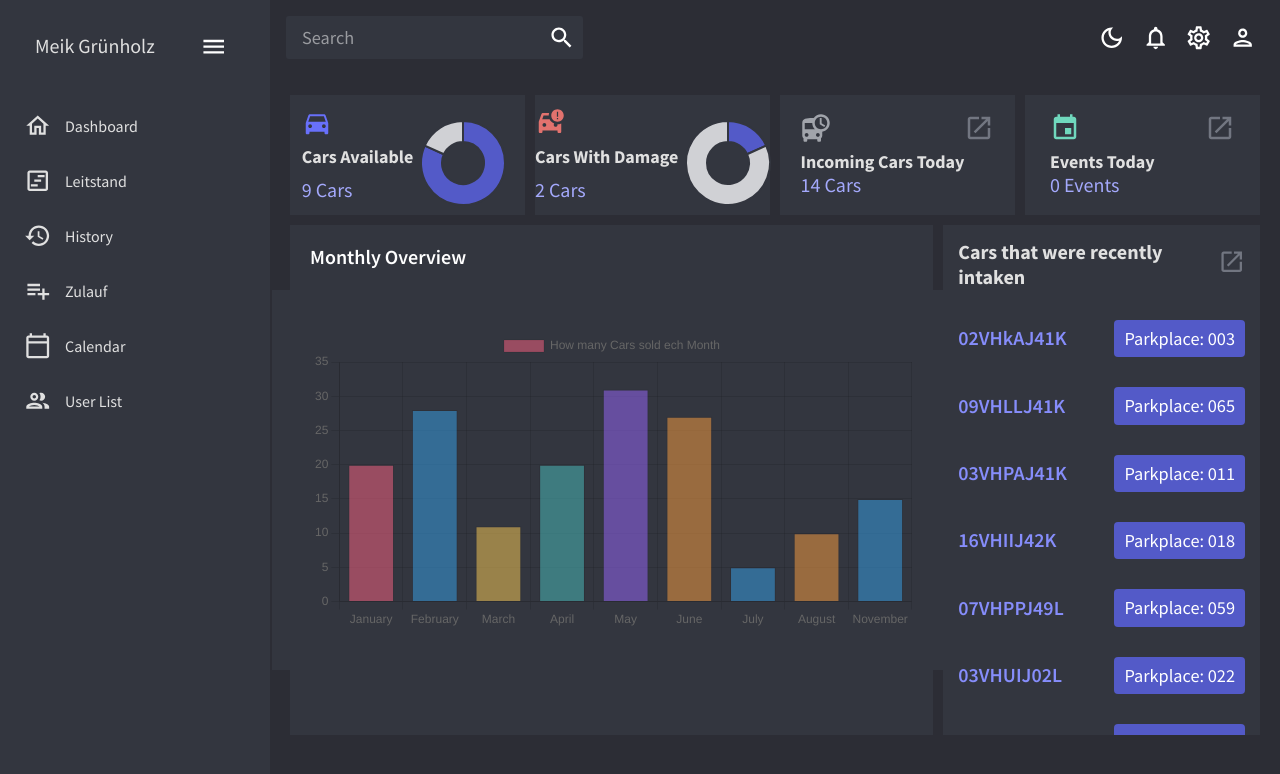
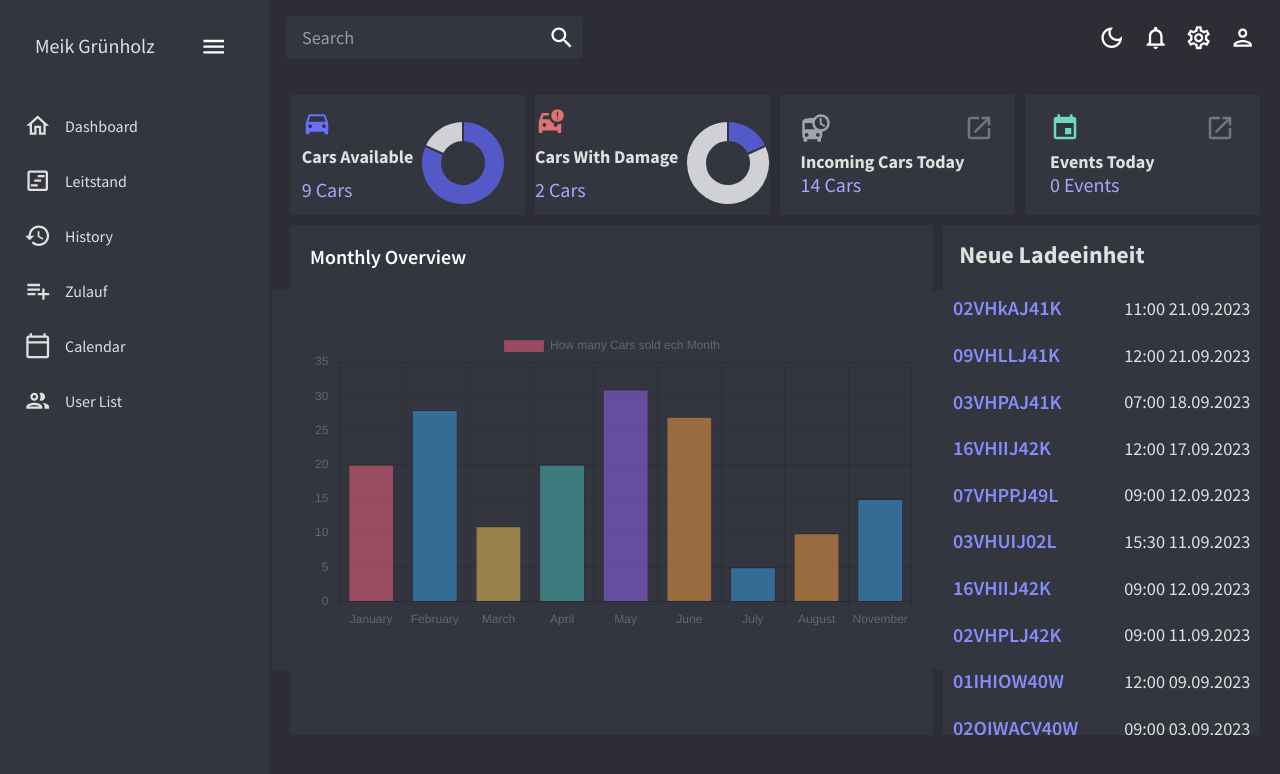
Before and after one commit to crowtek/Data-Visualization-Tool, a React (Create React App) app: page / in a window 1280 px wide. Shown: the top 774 px of the page. Built offline with nearby package versions, Linux system fonts and the light colour scheme.

Commit message:
Dashboard List angepasst

```diff
--- a/src/scenes/Dashboard/components/CarList.jsx
+++ /dev/null
@@ -1,50 +0,0 @@
-import { Box, Typography, useTheme } from "@mui/material";
-import { tokens } from "../../../theme";
-import OpenInNewIcon from '@mui/icons-material/OpenInNew';
-import { Link } from 'react-router-dom';
-
-
-const LatestIncomingCarsList = ({ vehicleData,screenSize }) => {
-  const theme = useTheme();
-  const colors = tokens(theme.palette.mode);
-
-  return (
-    <Box gridColumn="span 4" gridRow="span 4" backgroundColor={colors.primary[400]} overflow="auto" className="custom-scrollbar">
-      <Box display="flex" justifyContent="space-between" alignItems="center" colors={colors.grey[100]} p="15px">
-        <Typography color={colors.grey[100]} variant="h4" fontWeight="bold">
-          Cars that were recently intaken
-        </Typography>
-        <Link to="/vehicleOverview" style={{ color: colors.primary[300] }}>
-          <OpenInNewIcon sx={{ cursor: "pointer" }} />
-        </Link>
-
-      </Box>
-
-      {vehicleData.map((car, i) => (
-        <Box key={i} display="flex" justifyContent="space-between" alignItems="center" p="15px">
-          <Typography color={colors.blueAccent[400]} variant="h4" fontWeight="600">
-            {car.name}
-          </Typography>
-
-          { screenSize ||
-            <Typography color={colors.grey[100]} >
-              {car.incomingTime}
-            </Typography>
-          }
-          <Box
-            backgroundColor={colors.blueAccent[600]}
-            p="5px 10px"
-            sx={{
-              whiteSpace: "nowrap",
-              borderRadius: "4px",
-            }}
-          >
-            Parkplace: {car.parkPlace}
-          </Box>
-        </Box>
-      ))
-      }
-    </Box >
-  )
-}
-export default LatestIncomingCarsList;
--- /dev/null
+++ b/src/scenes/Dashboard/components/Liste.jsx
@@ -0,0 +1,47 @@
+import { Box, Typography, useTheme } from "@mui/material";
+import { tokens } from "../../../theme";
+import OpenInNewIcon from '@mui/icons-material/OpenInNew';
+import { Link } from 'react-router-dom';
+
+
+const LatestIncomingCarsList = ({ vehicleData,screenSize }) => {
+  const theme = useTheme();
+  const colors = tokens(theme.palette.mode);
+
+  return (
+    <Box gridColumn="span 4" gridRow="span 4" backgroundColor={colors.primary[400]} overflow="auto" className="custom-scrollbar">
+
+      <Box p={2}>
+        <Typography color={colors.grey[100]} variant="h3" fontWeight="bold">
+          Neue Ladeeinheit
+        </Typography>
+      </Box>
+
+      {/* MAX. 10 Einbauen */}
+      {vehicleData.map((car, i) => (
+        <Box key={i} display="flex" justifyContent="space-between" alignItems="center" p={1.2}>
+
+          {/* Kennzeichen */}
+          <Typography color={colors.blueAccent[400]} variant="h4" fontWeight="600">
+            {car.name}
+          </Typography>
+
+          {/* Ladeeinheit */}
+          <Typography color={colors.grey[100]} >
+            {car.incomingTime}
+          </Typography>
+
+          {/* Eingangszeit (ausblenden wenn wenig platz) */}
+          { screenSize ||
+            <Box backgroundColor={colors.blueAccent[600]}p="5px 10px"sx={{whiteSpace: "nowrap",borderRadius: "4px",}}>
+              {car.parkPlace}
+            </Box>
+          }
+
+        </Box>
+      ))
+      }
+    </Box >
+  )
+}
+export default LatestIncomingCarsList;
--- a/src/scenes/Dashboard/index.jsx
+++ b/src/scenes/Dashboard/index.jsx
@@ -7,7 +7,7 @@ import CarDamaged from "./components/CarDamaged";
 import CarToday from "./components/CarToday";
 import EventToday from "./components/EventToday";
 import SalesQuantity from "./components/SalesQuantity";
-import CarList from "./components/CarList";
+import CarList from "./components/Liste";
 
 const Dashboard = () => {
   const theme = useTheme();
```
